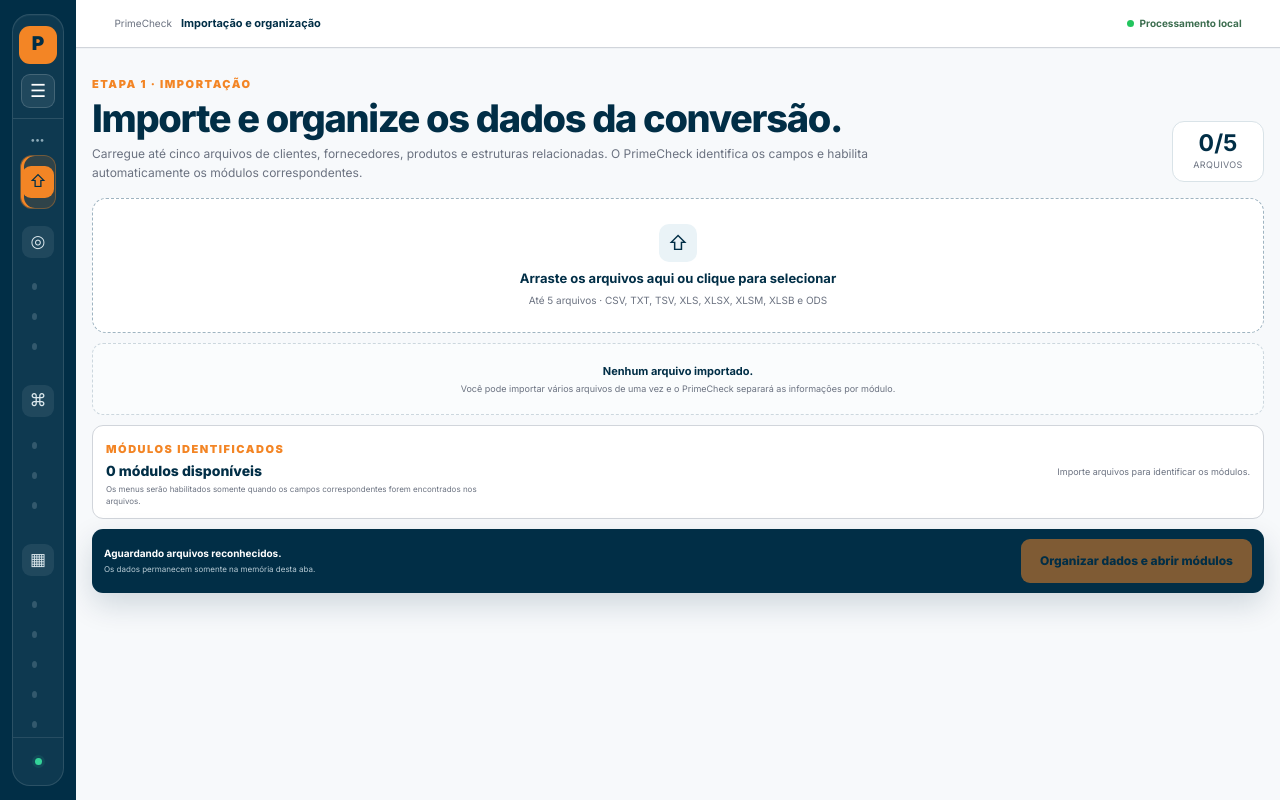
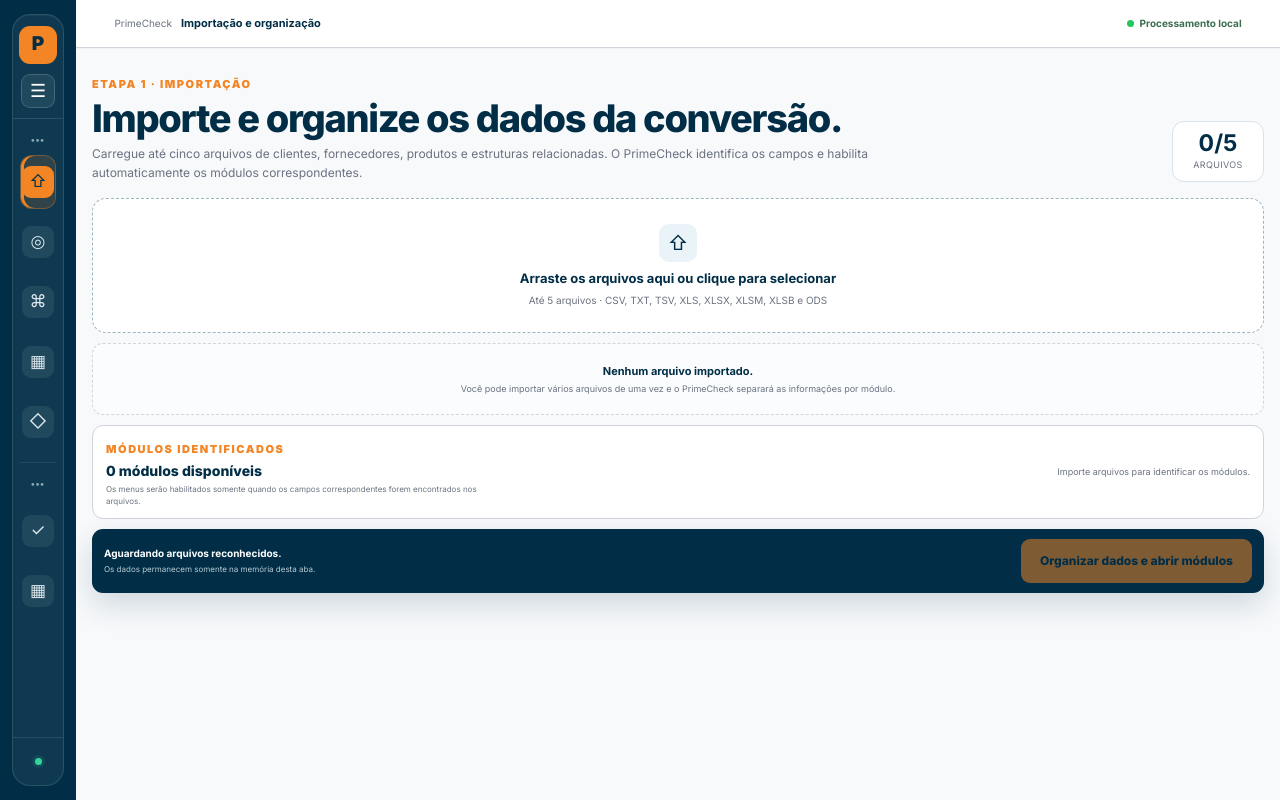
Before and after one commit to marcoantunes171989/PrimeCheck, a React (Vite) app: page / in a window 1280 px wide. Built offline with nearby package versions, Linux system fonts and the light colour scheme.

Commit message:
ux: transformar menu lateral em acordeão exclusivo

```diff
--- a/src/components/Sidebar.tsx
+++ b/src/components/Sidebar.tsx
@@ -29,7 +29,7 @@ export default function Sidebar({
   enabledWorkspaceModules,
   hasWorkspaceData,
 }: Props) {
-  const [openGroups, setOpenGroups] = useState<Set<WorkspaceGroupId>>(new Set(['partners', 'structure', 'products']))
+  const [openGroup, setOpenGroup] = useState<WorkspaceGroupId | null>(null)
 
   const enabledSet = useMemo(() => new Set(enabledWorkspaceModules), [enabledWorkspaceModules])
 
@@ -38,24 +38,14 @@ export default function Sidebar({
     const id = active.slice(5)
     const group = WORKSPACE_GROUPS.find(item => item.modules.includes(id as never))
     if (!group) return
-    setOpenGroups(current => {
-      const next = new Set(current)
-      next.add(group.id)
-      return next
-    })
+    setOpenGroup(group.id)
   }, [active])
 
   const toggleGroup = (id: WorkspaceGroupId) => {
-    setOpenGroups(current => {
-      const next = new Set(current)
-      if (next.has(id)) next.delete(id)
-      else next.add(id)
-      return next
-    })
+    setOpenGroup(current => current === id ? null : id)
   }
 
   const fixedItems = [
-    { id: 'homologacao', label: 'Comparação', helper: 'Origem × destino', icon: '⇄' },
     { id: 'cnpj', label: 'Validação CNPJ', helper: 'Consulta e dígitos', icon: '✓' },
     { id: 'ie', label: 'Validação I.E.', helper: '27 UFs', icon: '▦' },
   ]
@@ -105,7 +95,7 @@ export default function Sidebar({
               .map(id => WORKSPACE_MODULES.find(module => module.id === id))
               .filter((module): module is NonNullable<typeof module> => Boolean(module))
             const enabledCount = modules.filter(module => enabledSet.has(module.id)).length
-            const isOpen = openGroups.has(group.id)
+            const isOpen = openGroup === group.id
             const activeInside = modules.some(module => active === `data:${module.id}`)
 
             return (
```
